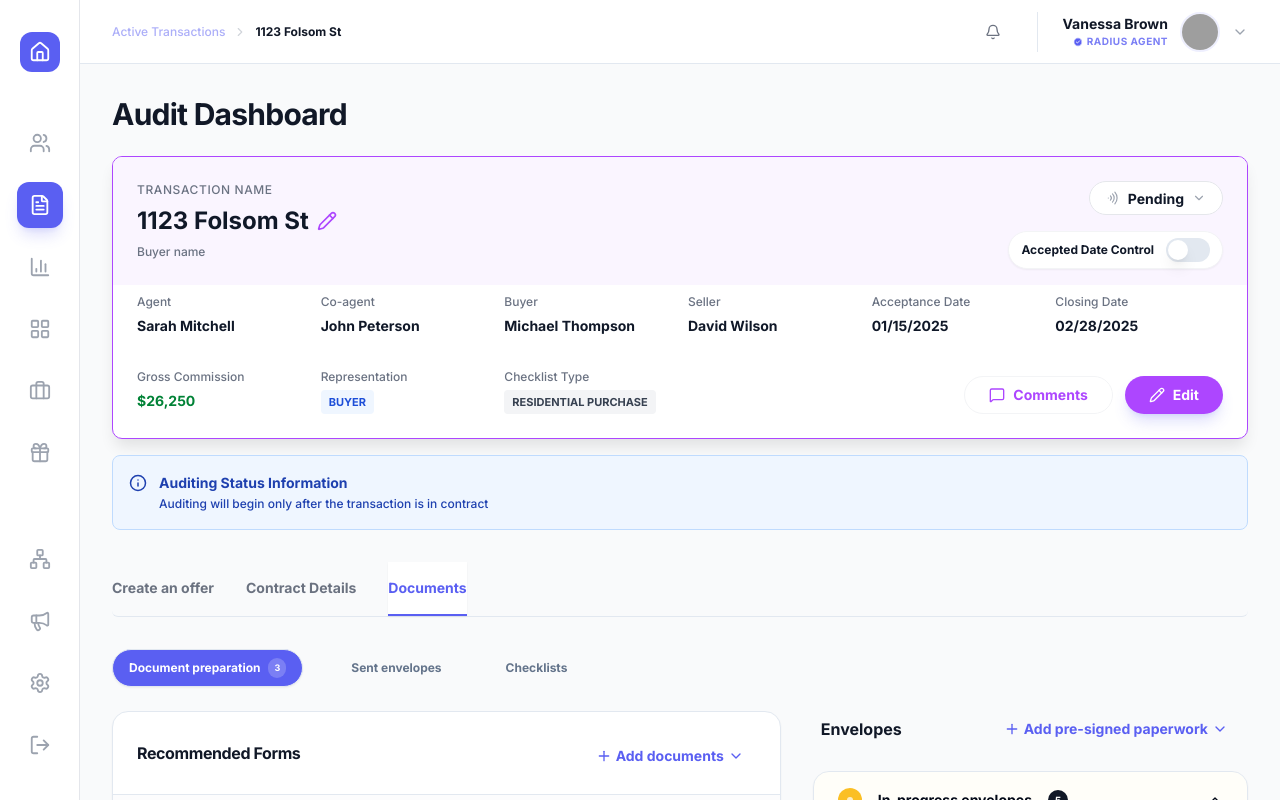
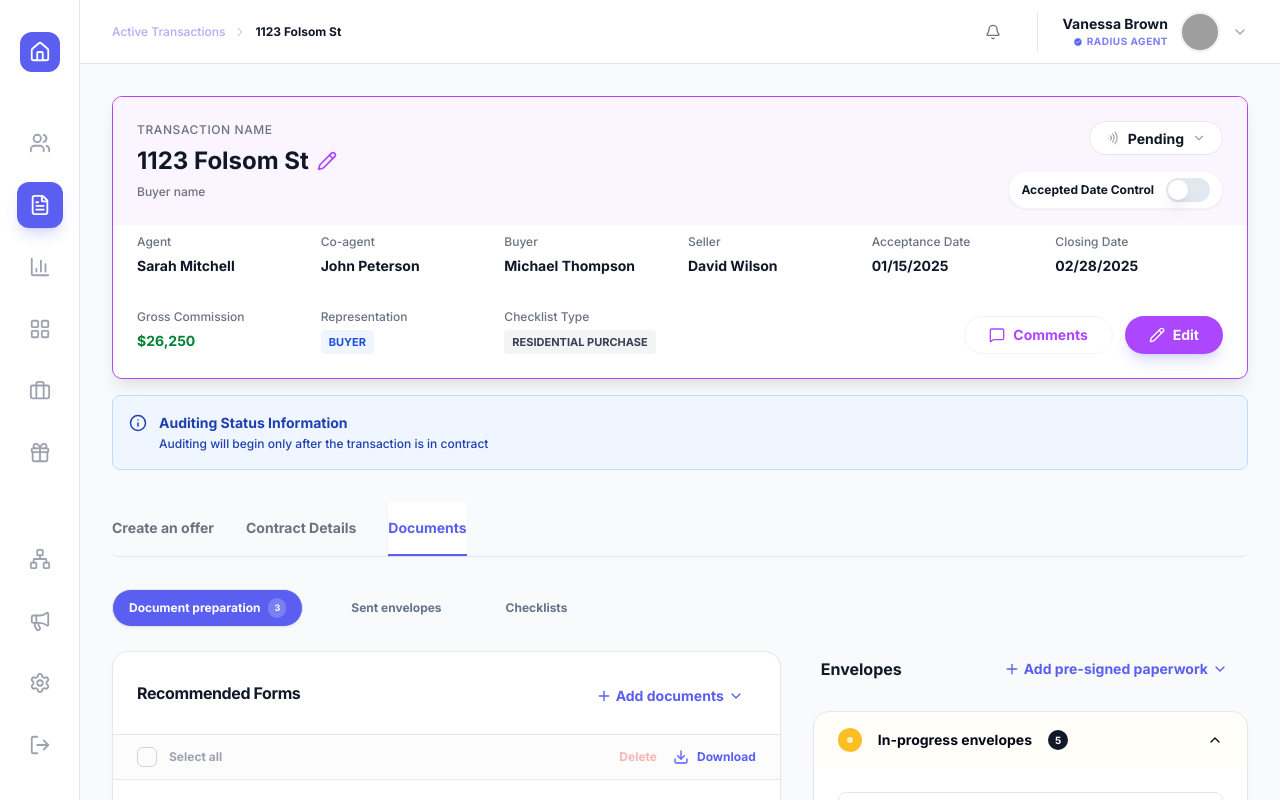
Before and after one commit to krishmjradiusagent/Documentux, a React (Vite) app: page / in a window 1280 px wide. Built offline with nearby package versions, Linux system fonts and the light colour scheme; grey boxes are pictures that could not be loaded.

Commit message:
style: remove redundant Audit Dashboard title for cleaner UI density

```diff
--- a/src/App.tsx
+++ b/src/App.tsx
@@ -93,8 +93,6 @@ export default function App() {
           <div className="max-w-7xl mx-auto space-y-8">
             {/* Page Header */}
             <div className="space-y-6">
-              <h1 className="text-3xl font-bold text-brand-dark tracking-tight">Audit Dashboard</h1>
-
               {/* High-Fidelity Transaction Banner */}
               <TransactionBanner />
             </div>
```
